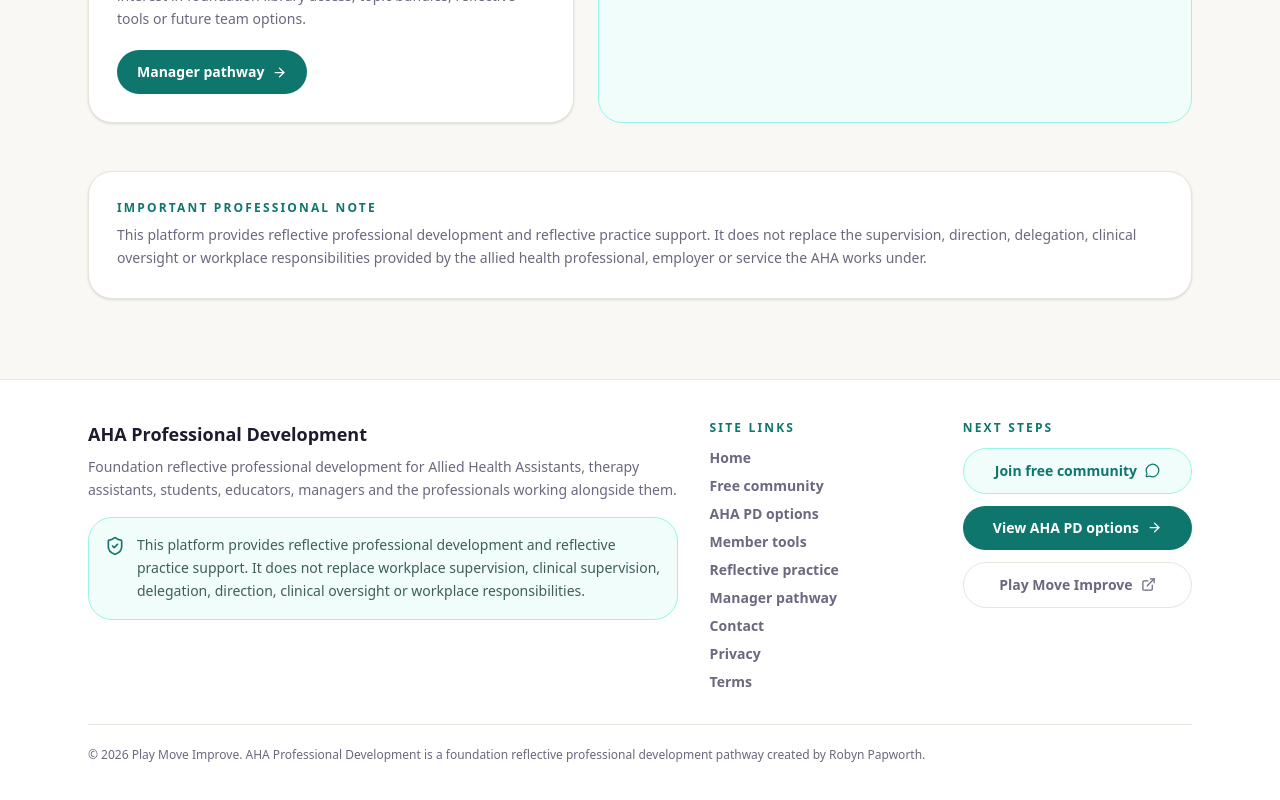
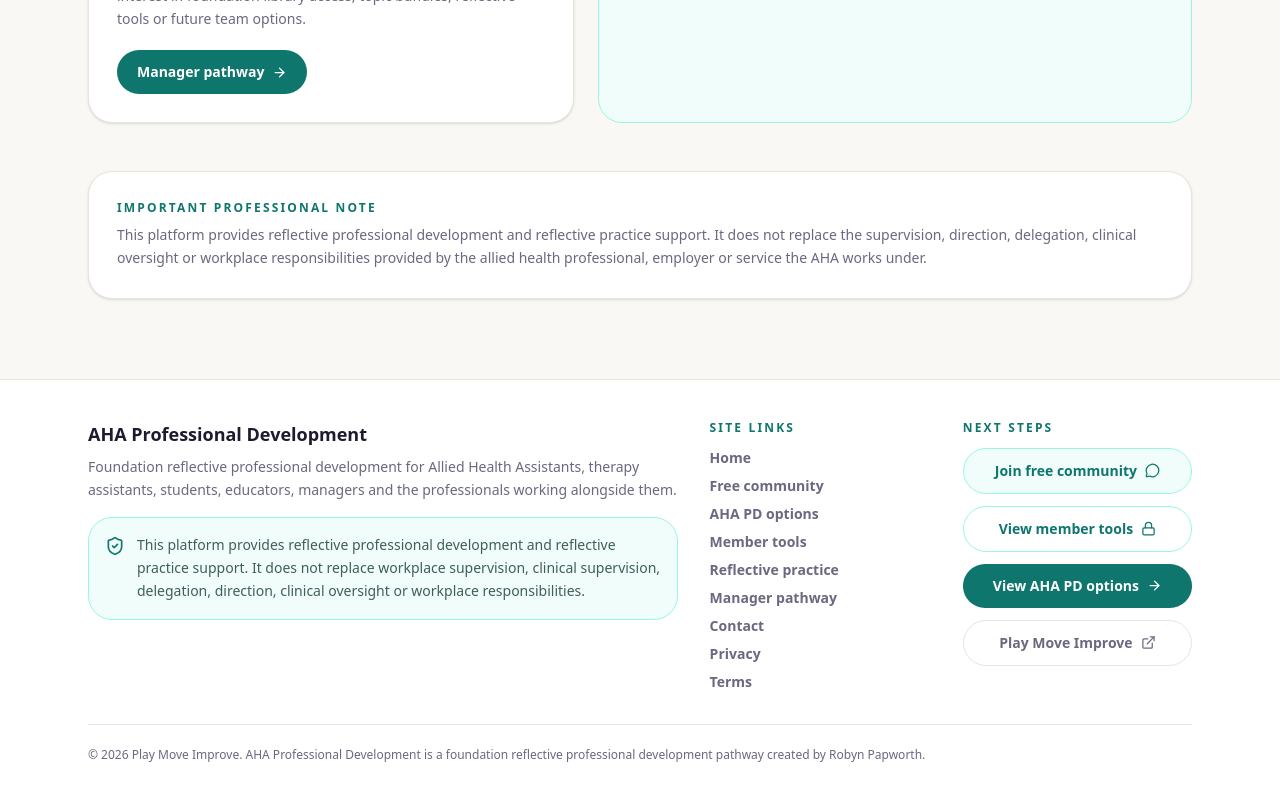
Before and after one commit to developmentalhub/allied-health-assistant-course, a Next.js app: page / in a window 1280 px wide. Shown: the part 5508-6308 px from the top of the page. Built offline with nearby package versions, Linux system fonts and the light colour scheme.

Commit message:
Add member tools footer call to action

```diff
--- a/components/Footer.tsx
+++ b/components/Footer.tsx
@@ -2,6 +2,7 @@
 import {
   ArrowRight,
   ExternalLink,
+  Lock,
   MessageCircle,
   ShieldCheck,
 } from "lucide-react";
@@ -112,6 +113,14 @@
                 </Link>
 
                 <Link
+                  href="/tools"
+                  className="inline-flex items-center justify-center gap-2 rounded-full border border-[#99f6e4] bg-white px-4 py-3 text-sm font-semibold text-[#0f766e] transition hover:bg-[#f0fdfa]"
+                >
+                  View member tools
+                  <Lock size={15} />
+                </Link>
+
+                <Link
                   href="/subscribe"
                   className="inline-flex items-center justify-center gap-2 rounded-full bg-[#0f766e] px-4 py-3 text-sm font-semibold text-white transition hover:bg-[#0d6962]"
                 >
```
